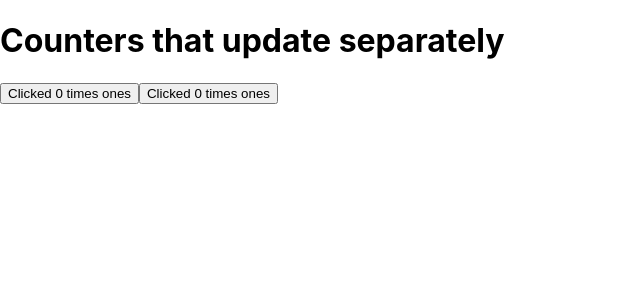
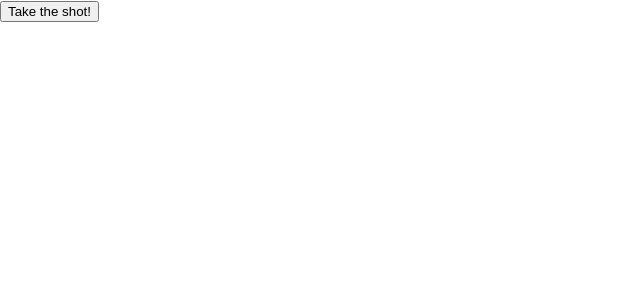
Before and after one commit to priyajain212/react-project, a React (Create React App) app in the folder my-app/: page / in a window 1280 px wide. Shown: the top 300 px of the page, without its empty margins (0-640 px from the left). Built offline with nearby package versions, Linux system fonts and the light colour scheme.

Commit message:
created a program based on props concept

```diff
--- /dev/null
+++ b/my-app/src/Football.js
@@ -0,0 +1,15 @@
+import React from 'react';
+import ReactDOM from 'react-dom/client';
+
+export default function Football() {
+  const shoot = () => {
+    alert("Great Shot!");
+  }
+
+  return (
+    <button onClick={shoot}>Take the shot!</button>
+  );
+}
+
+const root = ReactDOM.createRoot(document.getElementById('root'));
+root.render(<Football />);
--- a/my-app/src/index.js
+++ b/my-app/src/index.js
@@ -4,10 +4,12 @@ import './index.css';
 import App from './App';
 import reportWebVitals from './reportWebVitals';
 import Button from './button';
+import Football from './Football'
 const root = ReactDOM.createRoot(document.getElementById('root'));
 root.render(
   <React.StrictMode>
-    <Button />
+
+    <Football />
   </React.StrictMode>
 );
 
```
